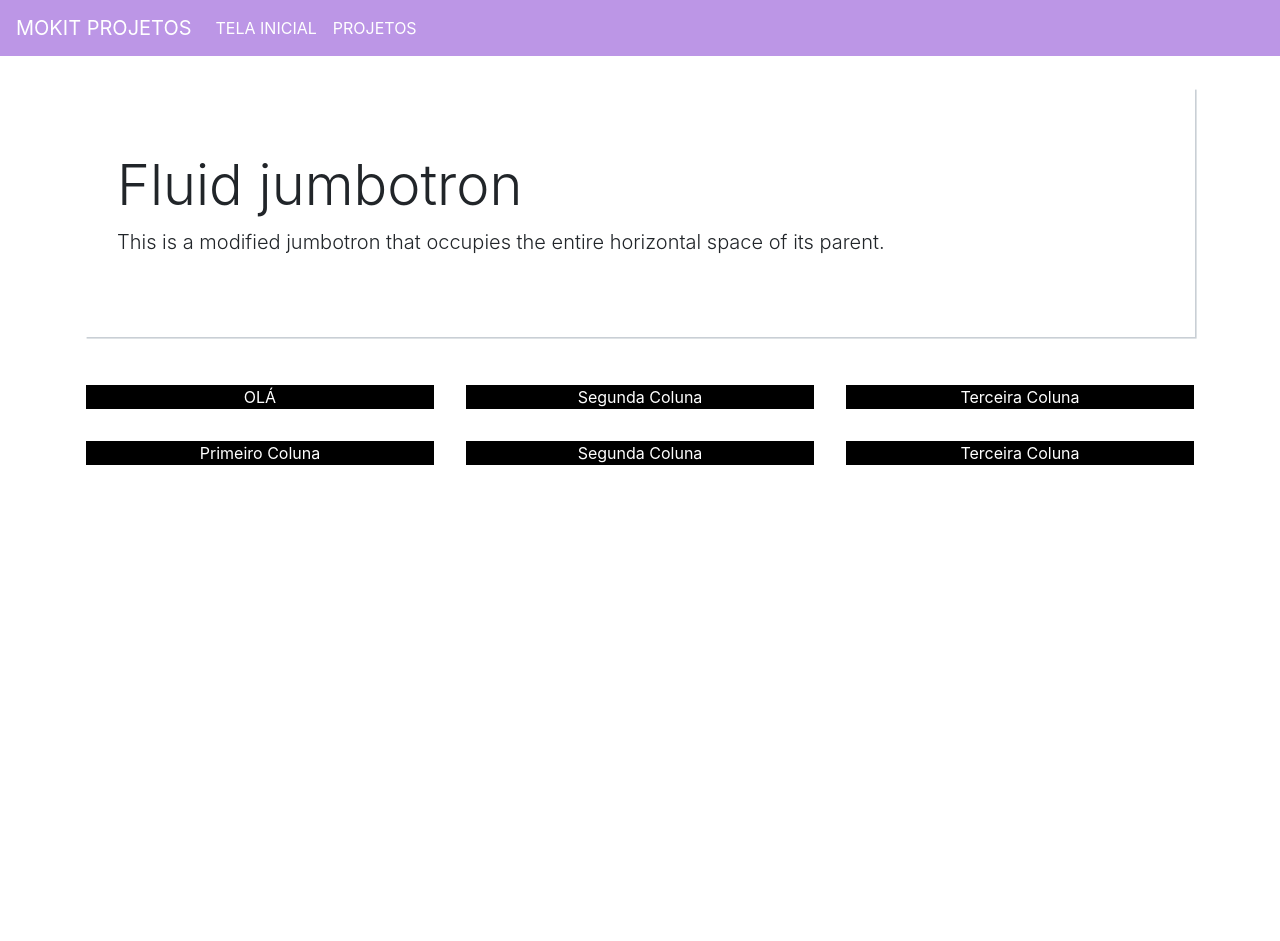
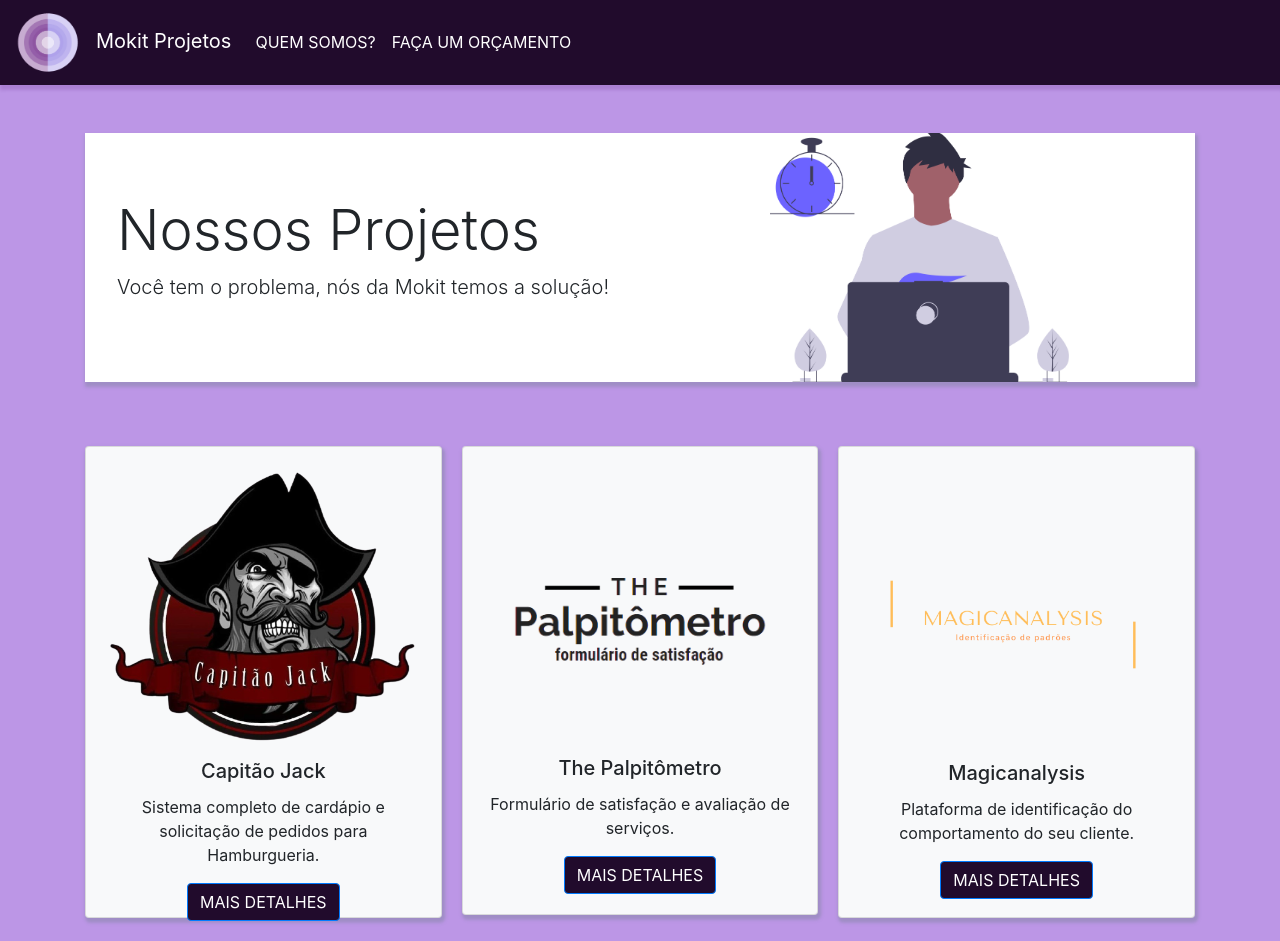
Before and after one commit to LucasSantanaScherer/Lucas-projeto1, a website: page index.html in a window 1280 px wide. Before the commit the page ends 800 px from the top, so only its background shows below. Drawn offline with nearby package versions, Linux system fonts and the light colour scheme.

Commit message:
Novo Layout
Adicionado novo BG, Cards e e layout.

```diff
--- a/index.html
+++ b/index.html
@@ -13,56 +13,103 @@
         <link href="https://unpkg.com/aos@2.3.1/dist/aos.css" rel="stylesheet">
         <link rel="stylesheet" href="/style.css">
     </head>
+
     <body>
+
+        <!-- Barra de navegação -->
+
         <nav class="navbar navbar-expand-lg">
-            <a class="navbar-brand" href="#">Mokit Projetos</a>
-            <button class="navbar-toggler" type="button" data-toggle="collapse" data-target="#navbarNav"
+            <a class="home-link" href="https://mokit.digital/" onclick="window">
+                <img class ="logo-nav" src="logo.png" alt="Mokit Logo">
+            </a>
+            <p class="navbar-brand" >Mokit Projetos</a>
+                <button class="navbar-toggler" type="button" data-toggle="collapse" data-target="#navbarNav"
                 aria-controls="navbarNav" aria-expanded="false" aria-label="Toggle navigation">
                 <span class="navbar-toggler-icon"></span>
             </button>
             <div class="collapse navbar-collapse" id="navbarNav">
                 <ul class="navbar-nav">
                     <li class="nav-item active">
-                        <a class="nav-link" href="#">Tela Inicial <span class="sr-only">(current)</span></a>
+                        <a class="nav-link" href="#">Quem somos? <span class="sr-only">(current)</span></a>
                     </li>
                     <li class="nav-item">
-                        <a class="nav-link" href="#">Projetos</a>
+                        <a class="nav-link" href="#">Faça um orçamento</a>
                     </li>
                 </ul>
             </div>
         </nav>
 
-        <!-- Grid -->
+        <!-- Bloco central superior -->
         <div class="container">
 
             <div class="jumbotron">
-                <h1 class="display-4">Fluid jumbotron</h1>
-                <p class="lead">This is a modified jumbotron that occupies the entire horizontal space of its parent.</p>
+                <h1 class="display-4">Nossos Projetos</h1>
+                <p class="lead">Você tem o problema, nós da Mokit temos a solução!</p>
+
             </div>
 
-            <div class="row">
-                <div data-aos="flip-right" class="col">
-                    <a href="#">Olá</a>
+            <!-- Cards Alternativos -->
+            <div class="card-columns" data-aos="fade-up" >
+
+                <div class="card bg-light" style="max-height: 29.5rem">
+                    <div class="card-body text-center">
+                        <img src="capitao-jack.png" class="card-img-top" alt="Capitão Jack">
+                        <h5 class="card-title">Capitão Jack</h5>
+                        <p class="card-text">Sistema completo de cardápio e solicitação de pedidos para Hamburgueria.</p>
+                        <a href="#" class="btn btn-primary">Mais detalhes</a>
                 </div>
-                <div data-aos="flip-right" class="col">
-                    Segunda Coluna
                 </div>
-                <div data-aos="flip-right" class="col">
-                    Terceira Coluna
+
+                <div class="card bg-light" style="max-height: 29.5rem">
+                    <div class="card-body text-center">
+                    <img src="palpitometro.png" class="card-img-top" alt="Palpitômetro">
+                    <h5 class="card-title" style="margin-top: 0.39rem;">The Palpitômetro</h5>
+                        <p class="card-text">Formulário de satisfação e avaliação de serviços.</p>
+                        <a href="#" class="btn btn-primary">Mais detalhes</a>
+                </div>
+                </div>
+
+                <div class="card bg-light" style="max-height: 29.5rem">
+                    <div class="card-body text-center">
+                        <img src="magicanalysis.png" class="card-img-top" alt="Magicanalysis">
+                        <h5 class="card-title" style="margin-top: -1.3rem;">Magicanalysis</h5>
+                        <p class="card-text">Plataforma de identificação do comportamento do seu cliente.</p>
+                        <a href="#" class="btn btn-primary">Mais detalhes</a>
+                </div>
                 </div>
             </div>
+
+
+            <!-- Grid + Cards
+            <div class="cards">
             <div class="row">
-                <div class="col">
-                    Primeiro Coluna
+                <div data-aos="fade-up" class = "col">
+                    <div class="card-capitao bg-light mb-3" >
+                        <img src="capitao-jack.png" class="card-img-top" alt="Capitão Jack">
+                        <div class="card-body">
+                          <h5 class="card-title">Capitão Jack</h5>
+                          <p class="card-text">Sistema completo de cardápio e solicitação de pedidos para Hamburgueria</p>
+                          <a href="#" class="btn btn-primary">Mais detalhes</a>
+                        </div>
+                      </div>
+
                 </div>
-                <div class="col">
-                    Segunda Coluna
+                <div data-aos="fade-up" class = "col">
+                    Segundo Projeto
                 </div>
-                <div class="col">
-                    Terceira Coluna
+
+            </div>
+            <div class="row">
+                <div data-aos="fade-up"  class="col">
+                    Terceiro Projeto
                 </div>
+                <div data-aos="fade-up" class="col">
+                    Quarto Projeto
+                </div>
+
             </div>
         </div>
+    </div>-->
 
         <!-- JS Bootstrap -->
         <script src="https://code.jquery.com/jquery-3.5.1.slim.min.js"
--- a/style.css
+++ b/style.css
@@ -1,25 +1,30 @@
+body{
+    background-color: #BC96E6;
+}
 .container{
-    margin-top: 2rem; /* 1rem - 16px */
+    margin-top: 3rem; /* 1rem - 16px */
 }
 
-.col{
-    margin: 16px;
-    text-align: center;
-    background-color: rgb(0, 0, 0);
-    color: white;
+
+.navbar{
+    background-color: #210b2c;
+    color: #ffffff;
+    box-shadow: 0.1rem 0.2rem 0.2rem 0.1rem rgba(76, 9, 107, 0.158);
+
 }
 
-.navbar{
-    background-color: #BC96E6;
-    color: #ffffff;
-}
 
 .jumbotron{
     margin-top: 1rem;
     background-color: #ffffff;
-    box-shadow: 0.1rem 0.1rem rgba(112, 128, 144, 0.378);
+    box-shadow: 0.1rem 0.2rem 0.2rem 0.1rem rgba(112, 128, 144, 0.378);
     border: none;
     border-radius: 0%;
+    background-image: url(dev.png);
+    background-size: 35%;
+    background-repeat: no-repeat;
+    background-position: top -2rem left 40rem
+
 }
 
 a{
@@ -28,11 +33,37 @@ a{
     color: #ffffff;
 }
 
+.navbar-brand{
+    margin-top: 0.8rem;
+
+}
+
 a:hover{
     font-weight: 700;
-    color: #595959;
+    color: #7c52ac;
 }
 
 a:focus{
     color: #D8B4E2;
 }
+.logo-nav{
+    border-radius: none;
+    height: 4rem;
+    width: 4rem;
+    margin-right: 1rem;
+}
+
+.btn{
+    background-color: #210b2c;
+}
+.card{
+    box-shadow: 0.1rem 0.2rem 0.2rem 0.1rem rgba(112, 128, 144, 0.378);
+
+}
+.card-img-top{
+position: center;
+}
+
+.card-columns{
+    margin-top: 4rem;
+}
```
Also changed, not shown: capitao-jack.png (added), dev.png (added), logo.png (added), magicanalysis.png (added), palpitometro.png (added).
